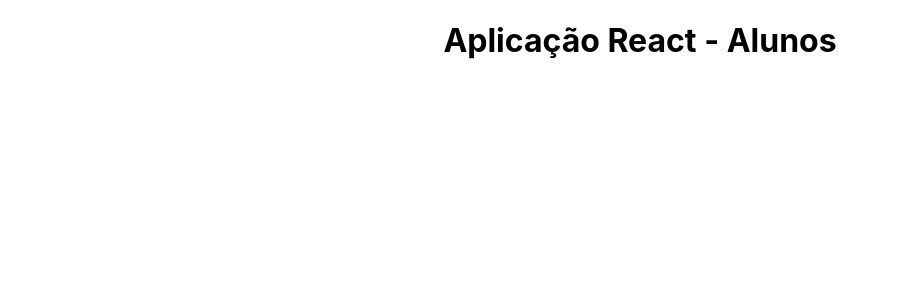
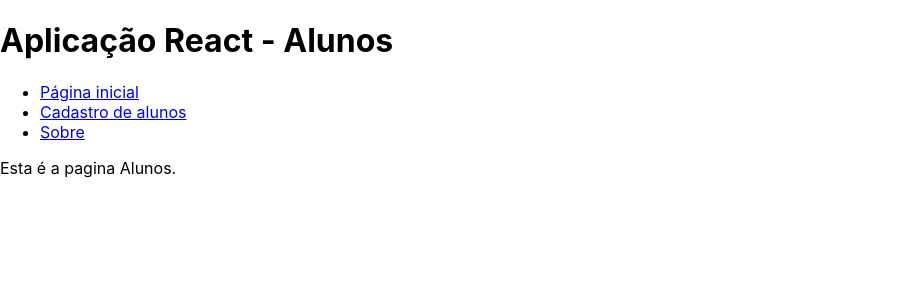
Before and after one commit to wagnerdf/vscode-react-grud-alunos, a React (Create React App) app: page /alunos in a window 1280 px wide. Shown: the top 300 px of the page, without its empty margins (0-899 px from the left). Built offline with nearby package versions, Linux system fonts and the light colour scheme.

Commit message:
Creating routes for React components

```diff
--- a/package.json
+++ b/package.json
@@ -8,6 +8,7 @@
     "@testing-library/user-event": "^13.5.0",
     "react": "^17.0.2",
     "react-dom": "^17.0.2",
+    "react-router-dom": "^6.2.2",
     "react-scripts": "5.0.0",
     "web-vitals": "^2.1.4"
   },
--- a/src/App.css
+++ /dev/null
@@ -1,38 +0,0 @@
-.App {
-  text-align: center;
-}
-
-.App-logo {
-  height: 40vmin;
-  pointer-events: none;
-}
-
-@media (prefers-reduced-motion: no-preference) {
-  .App-logo {
-    animation: App-logo-spin infinite 20s linear;
-  }
-}
-
-.App-header {
-  background-color: #282c34;
-  min-height: 100vh;
-  display: flex;
-  flex-direction: column;
-  align-items: center;
-  justify-content: center;
-  font-size: calc(10px + 2vmin);
-  color: white;
-}
-
-.App-link {
-  color: #61dafb;
-}
-
-@keyframes App-logo-spin {
-  from {
-    transform: rotate(0deg);
-  }
-  to {
-    transform: rotate(360deg);
-  }
-}
--- a/src/App.js
+++ b/src/App.js
@@ -1,10 +1,27 @@
 
-import './App.css';
+import Home from './components/Home';
+import Sobre from './components/Sobre';
+import Alunos from './components/Alunos';
+import { BrowserRouter, Routes, Link, Route } from 'react-router-dom';
 
 function App() {
   return (
     <div className="App">
       <h1>Aplicação React - Alunos</h1>
+      <BrowserRouter>
+      <ul>
+        <li><Link to='/'>Página inicial</Link></li>
+        <li><Link to='/alunos'>Cadastro de alunos</Link></li>
+        <li><Link to='/sobre'>Sobre</Link></li>
+      </ul>
+
+      <Routes>
+        <Route path="/" index element={<Home/>}></Route>
+        <Route path="/alunos" element={<Alunos/>}></Route>
+        <Route path="/sobre" index element={<Sobre/>}></Route>
+      </Routes>
+
+      </BrowserRouter>
     </div>
   );
 }
--- /dev/null
+++ b/src/components/Alunos.js
@@ -0,0 +1,9 @@
+function Alunos(){
+    return(
+        <div>
+            <p>Esta é a pagina Alunos.</p>
+        </div>
+    )
+}
+
+export default Alunos;
--- /dev/null
+++ b/src/components/Home.js
@@ -0,0 +1,9 @@
+function Home(){
+    return(
+        <div>
+            <p>Esta é a pagina home.</p>
+        </div>
+    )
+}
+
+export default Home;
--- /dev/null
+++ b/src/components/Sobre.js
@@ -0,0 +1,9 @@
+function Sobre(){
+    return(
+        <div>
+            <p>Esta é a pagina sobre.</p>
+        </div>
+    )
+}
+
+export default Sobre;
```
Also changed, not shown: 1 other file (tests, documents, lock files or other folders).
